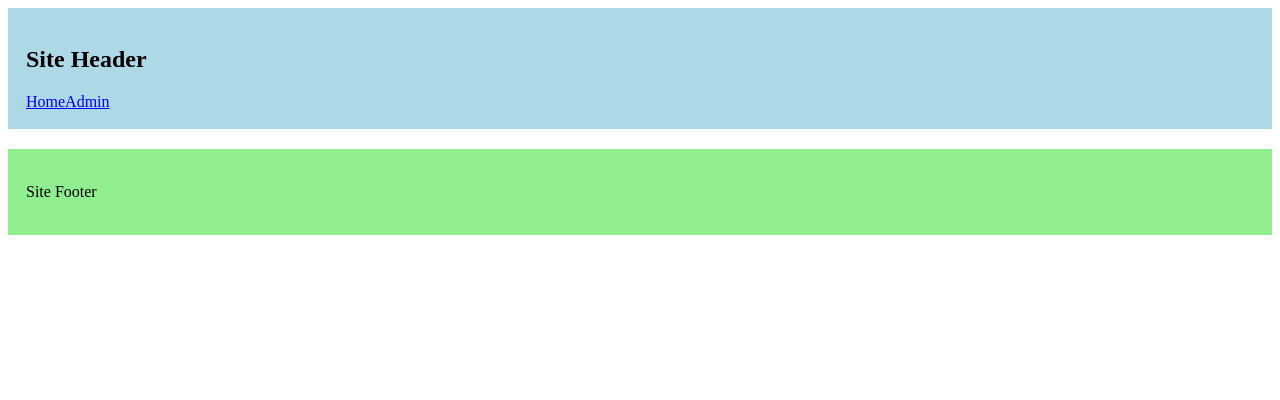
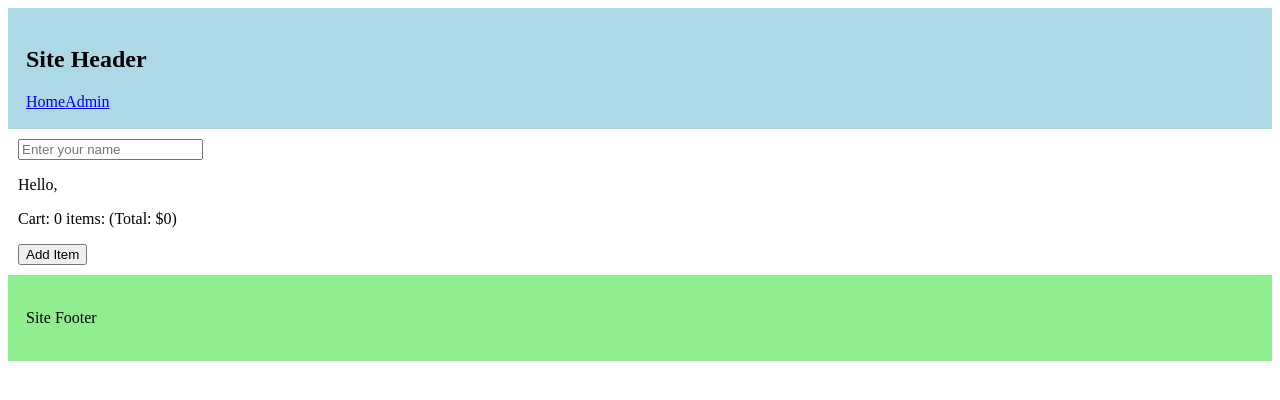
Before and after one commit to farzeen-ali/Nuxt-JS-Full-Stack-Course-2025-The-Techzeen, a Nuxt app: page /reactive in a window 1280 px wide. Shown: the top 400 px of the page. Built offline with nearby package versions, Linux system fonts and the light colour scheme.

Commit message:
Reactive State (ref, reactive, computed, watch)

```diff
--- a/app/pages/index.vue
+++ b/app/pages/index.vue
@@ -6,6 +6,7 @@
          <NuxtLink to="/products">Products</NuxtLink> <br>
          <NuxtLink to="/blogs">Blogs</NuxtLink> <br>
          <NuxtLink to="/list">To Do List</NuxtLink> <br>
+         <NuxtLink to="/reactive">Reactive</NuxtLink> <br>
     </div>
     <Footer />
 </template>
--- /dev/null
+++ b/app/pages/reactive.vue
@@ -0,0 +1,31 @@
+<template>
+    <div>
+        <input v-model="name" type="text" placeholder="Enter your name">
+        <p>Hello, {{ name }} </p>
+
+        <p>Cart: {{ cart.items.length }} items: (Total: ${{ cart.total }}) </p>
+        <button @click="addItem">Add Item</button>
+        <p v-if="isBigCart">Wow! You hav a big Cart!</p>
+    </div>
+</template>
+
+<script setup>
+    import { ref, reactive, computed, watch } from 'vue';
+
+    const name = ref('');
+
+    const cart = reactive({
+        items: [],
+        total: 0
+    })
+
+    const isBigCart = computed(() => cart.items.length >= 3)
+
+    watch(name, (newVal, oldVal) => {
+        console.log(`Name changed from ${oldVal} to ${newVal}`)
+    })
+    function addItem(){
+        cart.items.push("item");
+        cart.total +=10
+    }
+</script>
```
